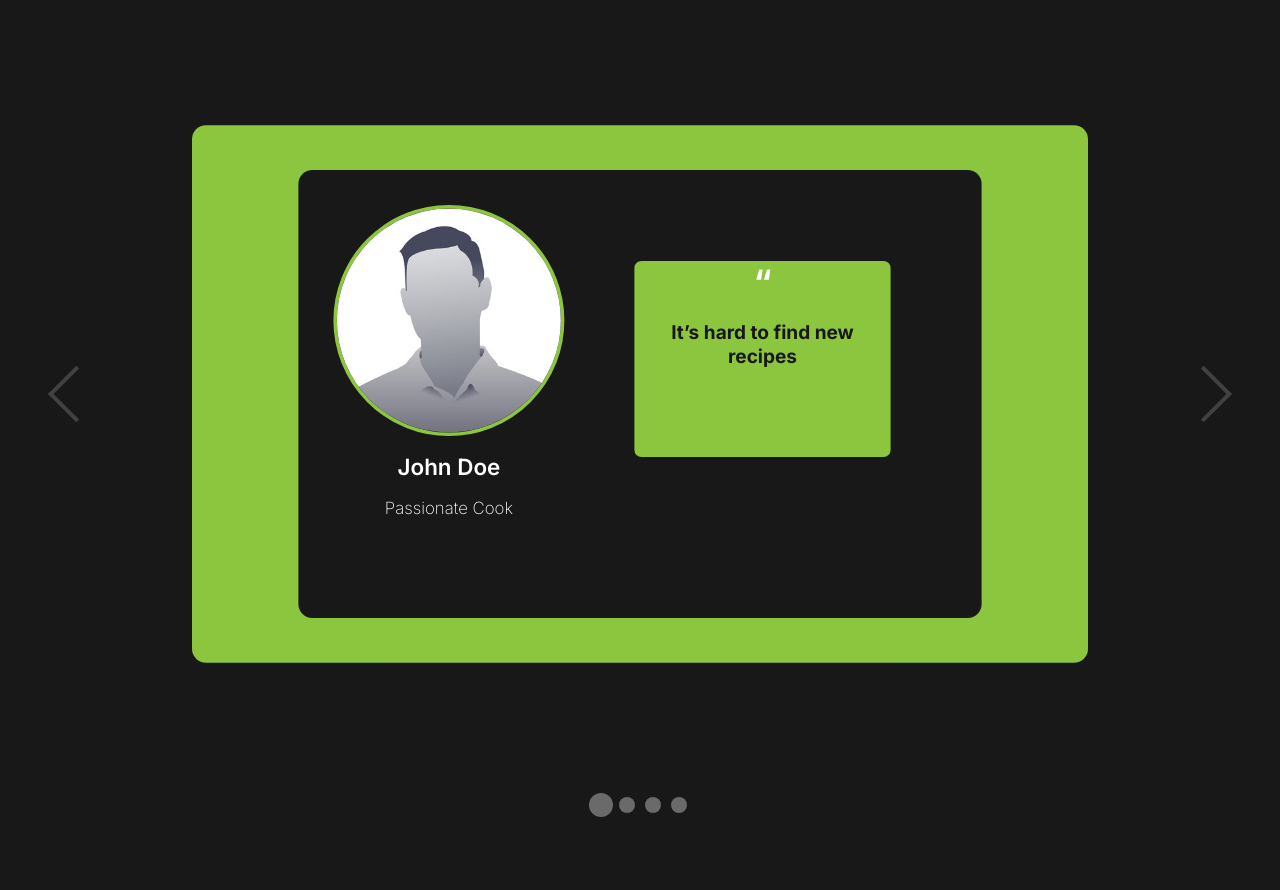
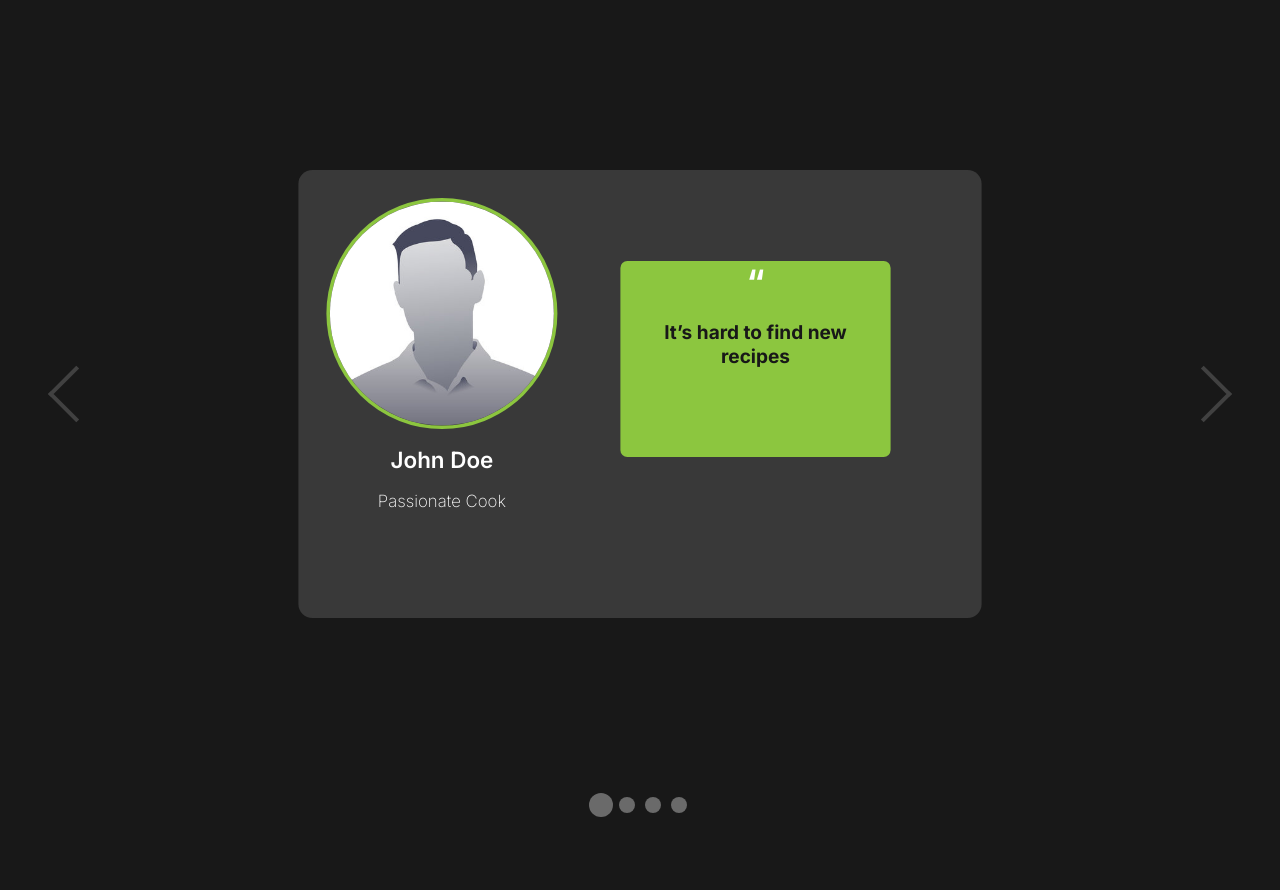
Before and after one commit to DS-Infinity/RecipeSafariPromotion, a Next.js app: page / in a window 1280 px wide. Shown: the part 4940-5830 px from the top of the page. Built offline with nearby package versions, Linux system fonts and the light colour scheme.

Commit message:
push check

```diff
--- a/pages/index.js
+++ b/pages/index.js
@@ -3,7 +3,7 @@ import Navbar from "../components/Navbar";
 import OurAim from "../components/OurAim";
 import About from "../components/About";
 import HomeSection from "../components/Home";
-import Slider from "../components/Slider";
+import Slider from "../components/slider";
 
 // Export Home
 export default function Home() {
--- a/styles/slider.css
+++ b/styles/slider.css
@@ -2,7 +2,7 @@
 	display: flex;
 	height: 70vh;
 	width: 70vw;
-  background-color: var(--tertiary);
+	background-color: #393939;
 	padding: 40px;
 	align-content: center;
 	border-radius: 20px;
@@ -29,7 +29,7 @@
 
 .slider__target-audience {
 	text-align: center;
-  margin: 10px;
+  positon: absolute;
 }
 
 .slider__target-audience img {
@@ -90,7 +90,7 @@
 	--organic-arrow-border-radius: 0;
 	--control-bullet-color: #6a6a6a;
 	--control-bullet-active-color: #6a6a6a;
-  --content-background-color: var(--primary);
+	/* --content-background-color: var(--primary); */
 }
 
 .awssld {
```
Lines whose indentation alone changed are shown as unchanged.
